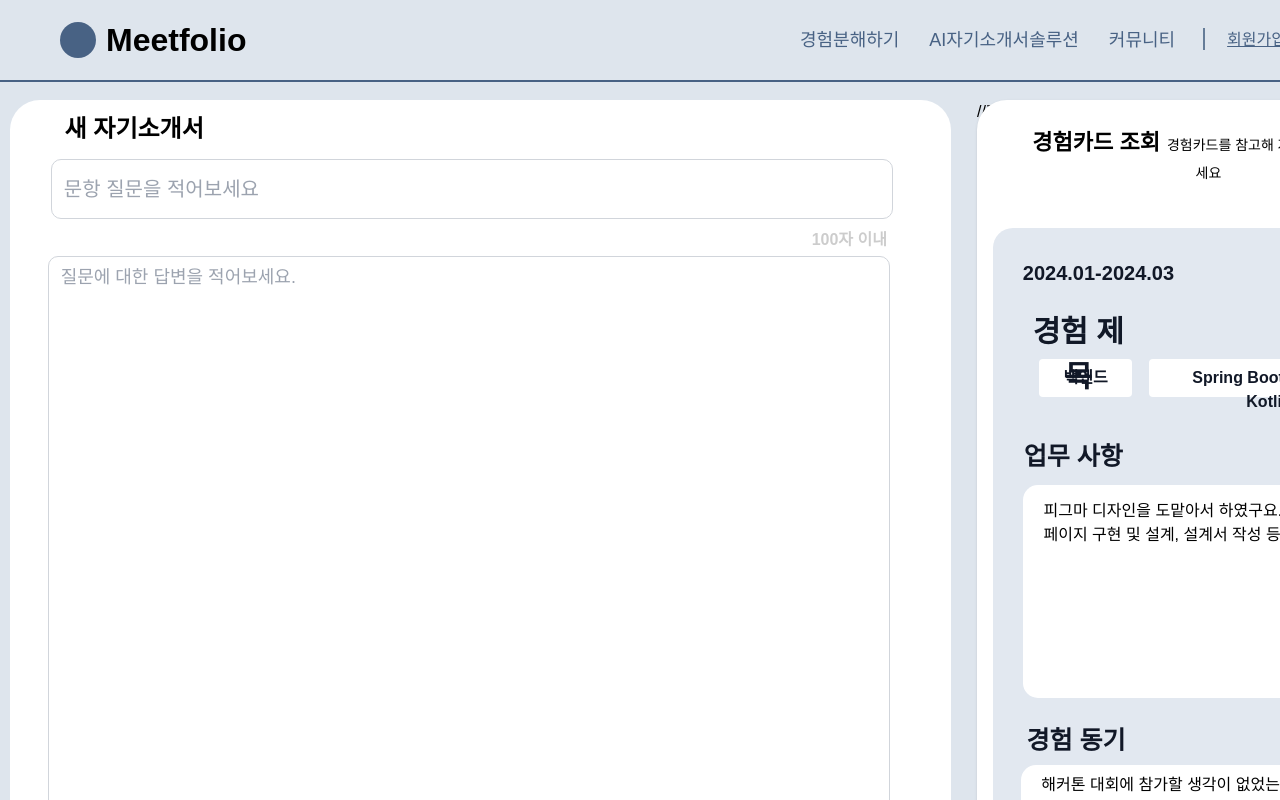
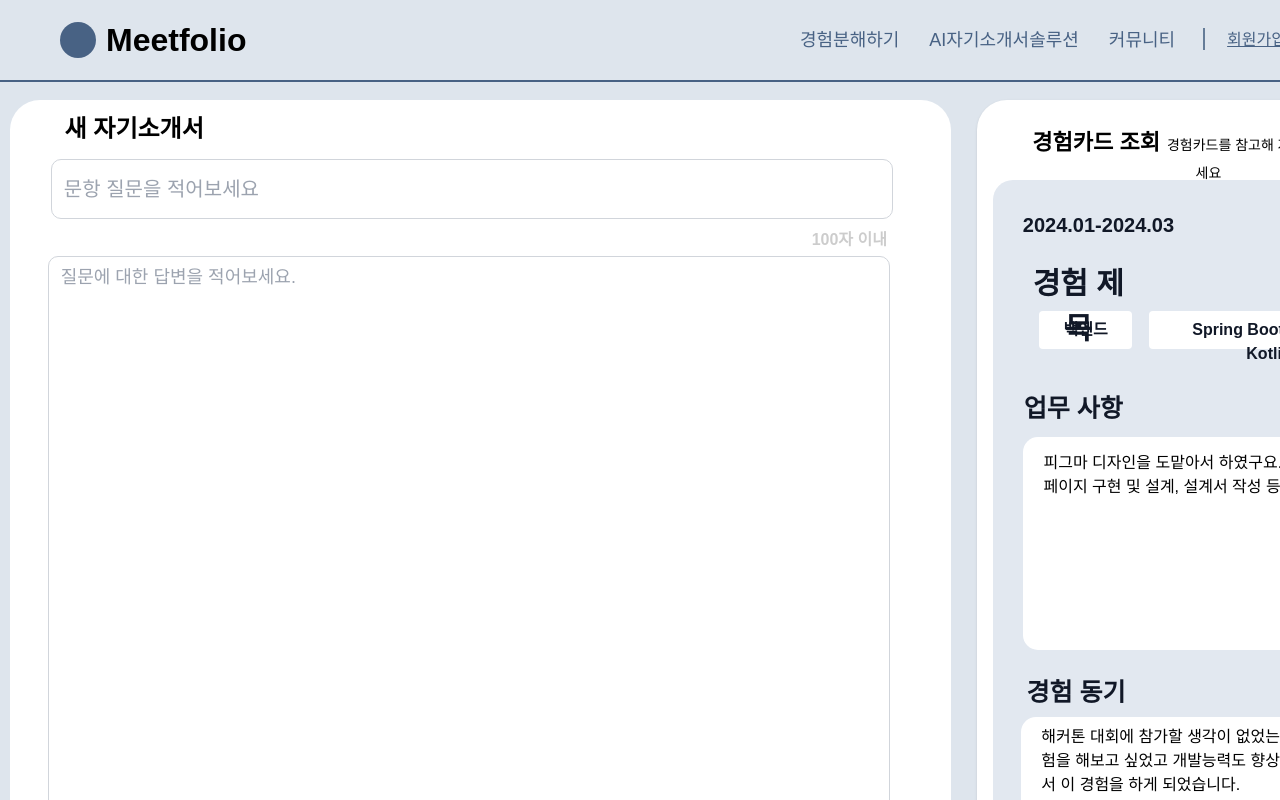
Before and after one commit to Meetfolio-Project-CodeZ-Team/Frontend, a Next.js app: page /coverletter in a window 1280 px wide. Shown: the top 800 px of the page. Built offline with nearby package versions, Linux system fonts and the light colour scheme.

Commit message:
🐛 [fix]: 자소서작성화면 UI 수정

```diff
--- a/src/app/components/coverletter/CovletMain.tsx
+++ b/src/app/components/coverletter/CovletMain.tsx
@@ -153,7 +153,7 @@ const CovletMain = () => {
             경험카드를 참고해 자소서를 작성해보세요
           </span>
         </div>
-        //자소서 작성 중 경험카드 리스트 조회
+        {/* //자소서 작성 중 경험카드 리스트 조회 */}
         {/* <div className='w-[450px] h-[1100px] mt-[80px] flex flex-col absolute overflow-y-auto scrollbar-hide'>
           <div className="w-[350px] h-full ml-[80px] gap-[20px]">
             <ExpCard />
@@ -162,7 +162,7 @@ const CovletMain = () => {
             <ExpCard />
           </div>
         </div>  */}
-        //자소서 작성 중 경험카드 세부조회
+        {/* //자소서 작성 중 경험카드 세부조회 */}
         <div className='w-[450px] h-[1100px] mt-[80px] '>
           <div className="w-[350px] h-full ml-[16px] gap-[20px]">
             <ExpCardDetail />
```
